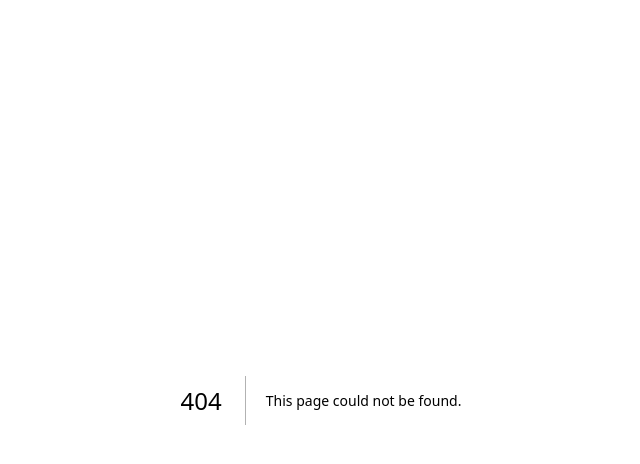
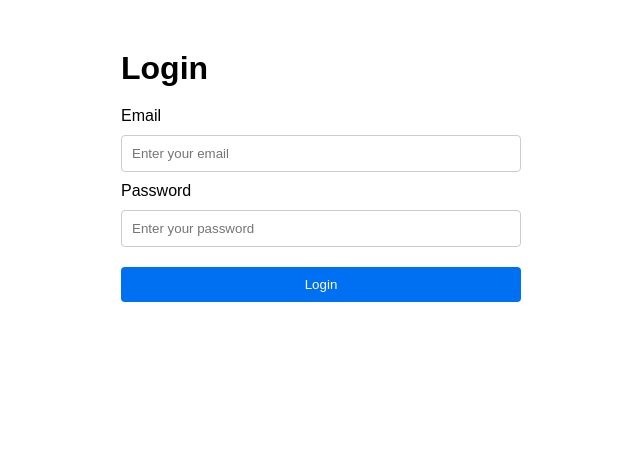
Before and after one commit to Zsolis-2028/montessori-engine, a Next.js app: page /login in a window 1280 px wide. Before the commit this address had no page. Shown: the top 464 px of the page, without its empty margins (319-959 px from the left). Built offline with nearby package versions, Linux system fonts and the light colour scheme; no server answers.

Commit message:
Initial commit — Montessori Engine

```diff
--- a/app/layout.tsx
+++ b/app/layout.tsx
@@ -1,33 +1,13 @@
-import type { Metadata } from "next";
-import { Geist, Geist_Mono } from "next/font/google";
-import "./globals.css";
+"use client";
 
-const geistSans = Geist({
-  variable: "--font-geist-sans",
-  subsets: ["latin"],
-});
+import type { ReactNode } from "react";
 
-const geistMono = Geist_Mono({
-  variable: "--font-geist-mono",
-  subsets: ["latin"],
-});
-
-export const metadata: Metadata = {
-  title: "Create Next App",
-  description: "Generated by create next app",
-};
-
-export default function RootLayout({
-  children,
-}: Readonly<{
-  children: React.ReactNode;
-}>) {
+export default function RootLayout({ children }: { children: ReactNode }) {
   return (
-    <html
-      lang="en"
-      className={`${geistSans.variable} ${geistMono.variable} h-full antialiased`}
-    >
-      <body className="min-h-full flex flex-col">{children}</body>
+    <html lang="en">
+      <body suppressHydrationWarning={true}>
+        {children}
+      </body>
     </html>
   );
 }
--- /dev/null
+++ b/app/login/page.tsx
@@ -0,0 +1,68 @@
+'use client'
+
+import { useState } from 'react'
+import { supabase } from '@/lib/supabase'
+import { useRouter } from 'next/navigation'
+
+export default function LoginPage() {
+  const router = useRouter()
+  const [email, setEmail] = useState('')
+  const [password, setPassword] = useState('')
+  const [error, setError] = useState('')
+
+  async function handleLogin(e) {
+    e.preventDefault()
+    const { error } = await supabase.auth.signInWithPassword({
+      email,
+      password,
+    })
+    if (error) {
+      setError(error.message)
+    } else {
+      router.push('/dashboard')
+    }
+  }
+
+  return (
+    <div style={{ maxWidth: 400, margin: '50px auto', fontFamily: 'sans-serif' }}>
+      <h1 style={{ marginBottom: 20 }}>Login</h1>
+
+      <form onSubmit={handleLogin} style={{ display: 'flex', flexDirection: 'column', gap: 10 }}>
+        <label>Email</label>
+        <input
+          type="email"
+          placeholder="Enter your email"
+          value={email}
+          onChange={(e) => setEmail(e.target.value)}
+          style={{ padding: 10, border: '1px solid #ccc', borderRadius: 4 }}
+        />
+
+        <label>Password</label>
+        <input
+          type="password"
+          placeholder="Enter your password"
+          value={password}
+          onChange={(e) => setPassword(e.target.value)}
+          style={{ padding: 10, border: '1px solid #ccc', borderRadius: 4 }}
+        />
+
+        <button
+          type="submit"
+          style={{
+            padding: 10,
+            background: '#0070f3',
+            color: 'white',
+            border: 'none',
+            borderRadius: 4,
+            cursor: 'pointer',
+            marginTop: 10,
+          }}
+        >
+          Login
+        </button>
+      </form>
+
+      {error && <p style={{ color: 'red', marginTop: 10 }}>{error}</p>}
+    </div>
+  )
+}
--- /dev/null
+++ b/lib/supabase.ts
@@ -0,0 +1,6 @@
+import { createClient } from '@supabase/supabase-js'
+
+export const supabase = createClient(
+  process.env.NEXT_PUBLIC_SUPABASE_URL!,
+  process.env.NEXT_PUBLIC_SUPABASE_ANON_KEY!
+)
--- a/package.json
+++ b/package.json
@@ -9,6 +9,7 @@
     "lint": "eslint"
   },
   "dependencies": {
+    "@supabase/supabase-js": "^2.106.1",
     "next": "16.2.6",
     "react": "19.2.4",
     "react-dom": "19.2.4"
```
Also changed, not shown: app/dashboard/page.tsx (added, +51 -0 lines), 1 other file (tests, documents, lock files or other folders).
